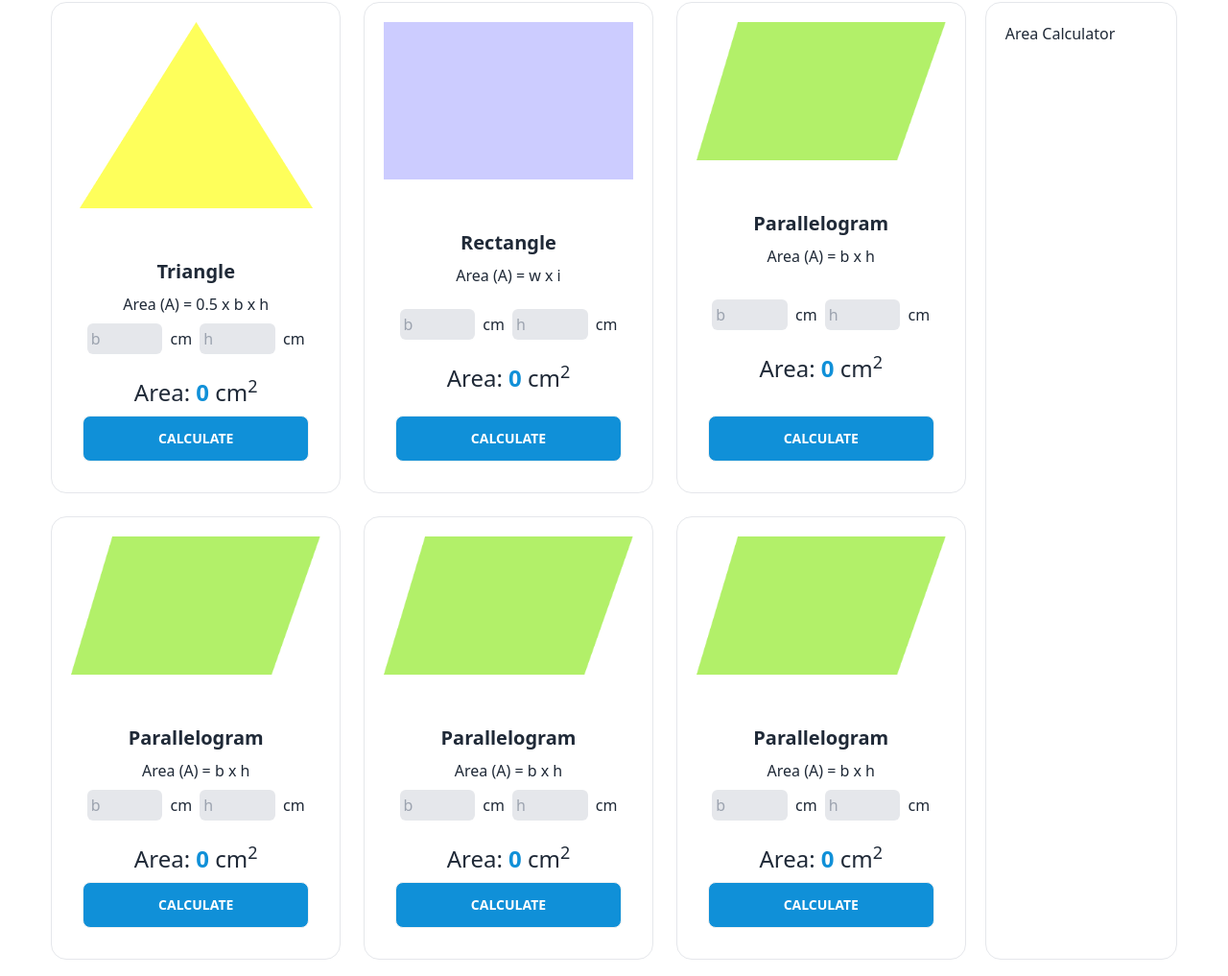
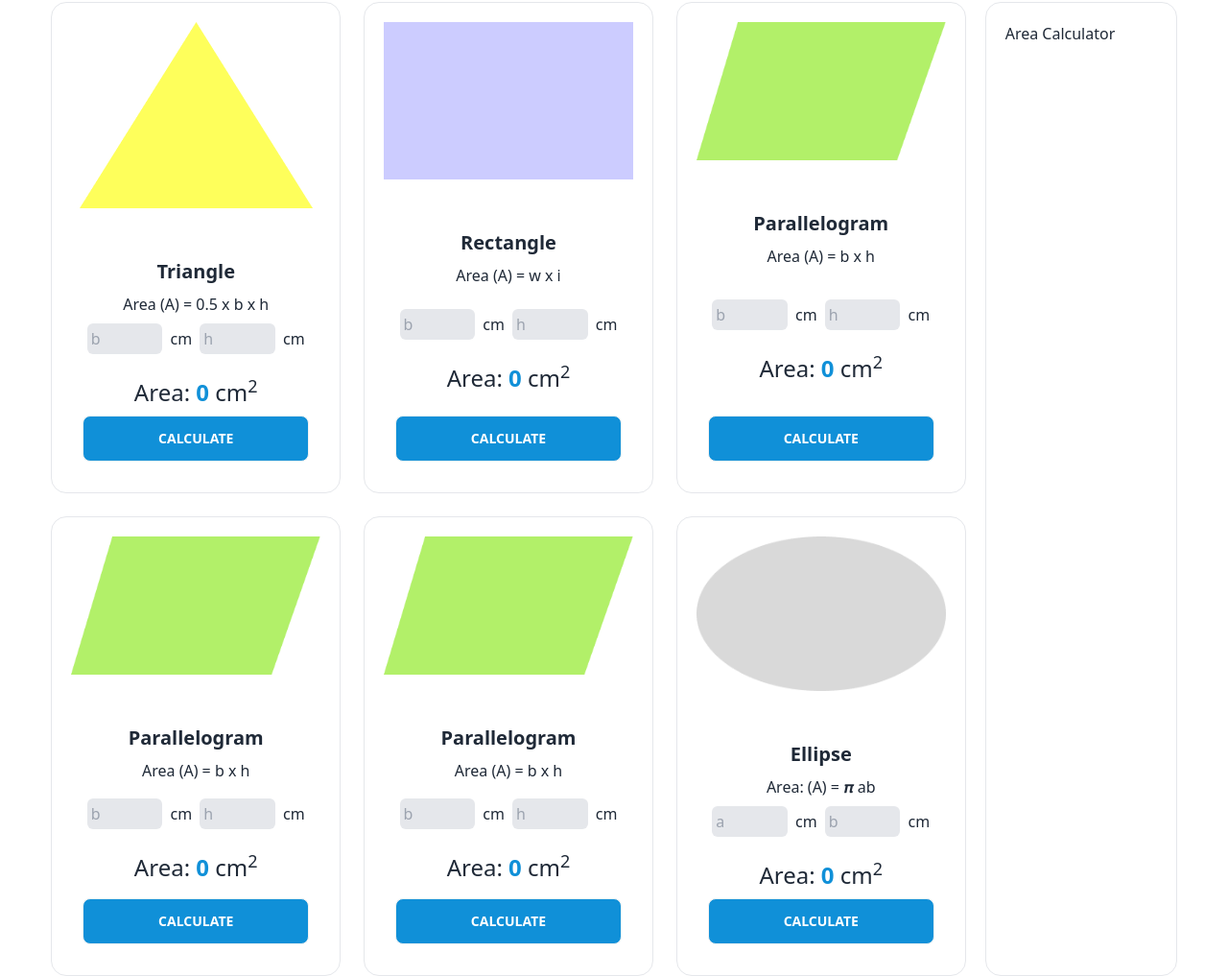
Before and after one commit to promahbubul/geometry-genius, a plain HTML site: page index.html in a window 1280 px wide. Shown: the part 110-1127 px from the top of the page at 96% size. Drawn offline with nearby package versions, Linux system fonts and the light colour scheme.

Commit message:
ellips card added

```diff
--- a/index.html
+++ b/index.html
@@ -226,25 +226,25 @@
               </div>
             </div>
           </div>
-          <!-- Parallelogram -->
+          <!-- Ellipse -->
           <div class="card w-full bg-base-100 border border-gray-200">
             <figure class="p-5">
-              <img src="/images/parallelogram.png" alt="Shoes" />
+              <img src="/images/ellipse.png" alt="Shoes" />
             </figure>
             <div class="card-body text-center">
-              <h2 class="text-xl font-semibold text-center">Parallelogram</h2>
-              <p>Area (A) = b x h</p>
+              <h2 class="text-xl font-semibold text-center">Ellipse</h2>
+              <p>Area: (A) = 𝝅 ab</p>
               <div class="text-center space-x-1">
                 <input
-                  id="parallelogram-base"
-                  placeholder="b"
+                  id="ellipse-frist-area"
+                  placeholder="a"
                   class="w-4/12 rounded-md outline-none p-1 bg-gray-200"
                   type="text"
                 />
                 <span>cm</span>
                 <input
-                  id="parallelogram-height"
-                  placeholder="h"
+                  id="ellipse-second-area"
+                  placeholder="b"
                   class="w-4/12 rounded-md outline-none p-1 bg-gray-200"
                   type="text"
                 />
@@ -252,14 +252,14 @@
               </div>
               <p class="text-2xl mt-4">
                 Area:
-                <span class="text-[#1090d8] font-bold" id="parallelogram-area"
+                <span class="text-[#1090d8] font-bold" id="ellipse-area"
                   >0</span
                 >
                 cm<sup>2</sup>
               </p>
               <div class="card-actions justify-end">
                 <button
-                  id="parallelogram-calculate"
+                  id="ellipse-calculate"
                   class="btn text-white w-full hover:bg-blue-500 bg-[#1090D8]"
                 >
                   Calculate
--- a/script/area-calculator.js
+++ b/script/area-calculator.js
@@ -43,3 +43,11 @@ document.getElementById('parallelogram-calculate').addEventListener('click', fun
     const calculation = base * height;
     setElement('parallelogram-area', calculation)
 })
+
+// ellipse
+document.getElementById('ellipse-calculate').addEventListener('click', function() {
+    const roundFrist = getInputElement('ellipse-frist-area')
+    const roundSecond = getInputElement('ellipse-second-area')
+    const calculation =  (Math.PI*roundFrist*roundSecond).toFixed(2)
+    setElement('ellipse-area', calculation)
+})
```
